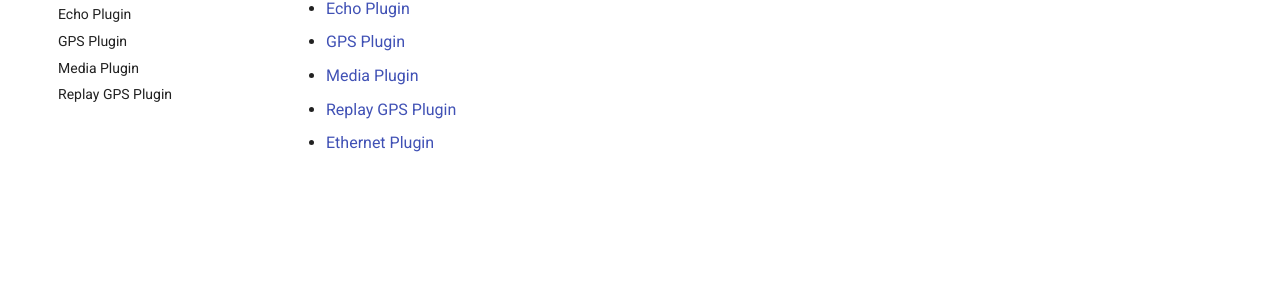
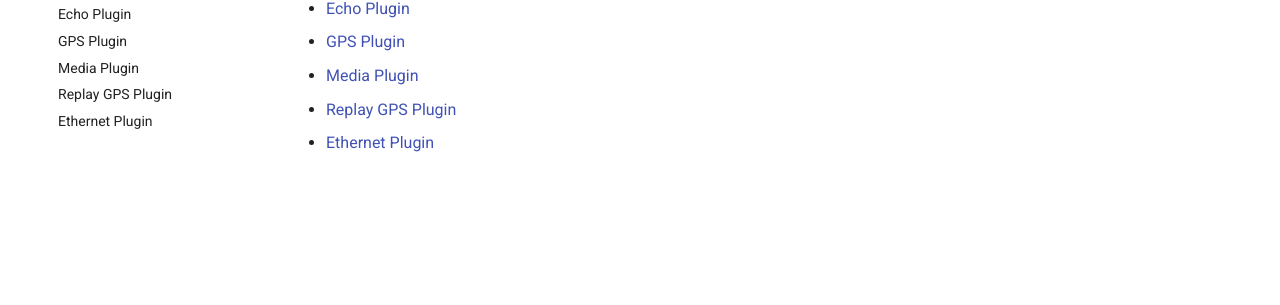
Before and after one commit to karthagokul/openroadsim, an MkDocs documentation site: the page built from docs/plugins/index.md, in a window 1280 px wide. Shown: the part 259-564 px from the top of the page. Built offline with MkDocs 1.6.1 and Material for MkDocs 9.7.7, drawn with Linux system fonts in a browser that asks for light colours; comment, search, counter and statistics services are not loaded.

Commit message:
Docc updates

```diff
--- a/mkdocs.yml
+++ b/mkdocs.yml
@@ -29,3 +29,4 @@ nav:
       - GPS Plugin: plugins/gps.md
       - Media Plugin: plugins/media.md
       - Replay GPS Plugin: plugins/replay_gps.md
+      - Ethernet Plugin: plugins/ethernet.md
```
